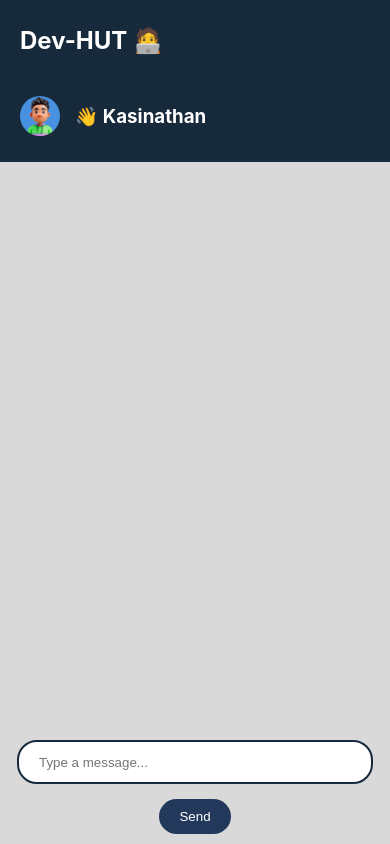
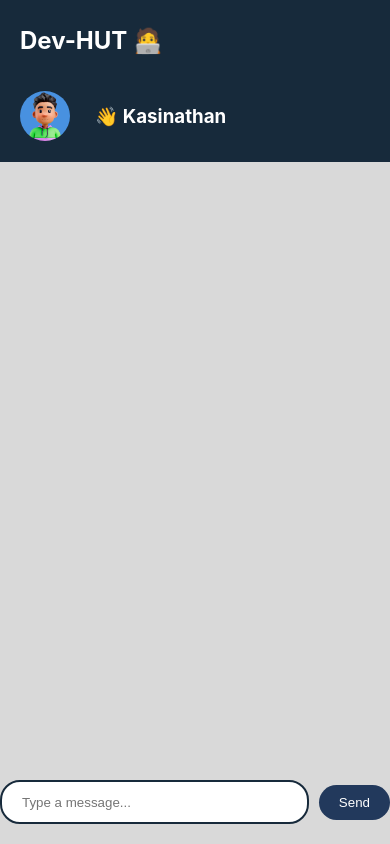
Before and after one commit to kasinathan28/Audio-to-text-converter-and-Email-drafting-using-AI, a React (Create React App) app: page / in a window 390 px wide. Built offline with nearby package versions, Linux system fonts and the light colour scheme.

Commit message:
made for all screens

```diff
--- a/src/modules/index/index.css
+++ b/src/modules/index/index.css
@@ -1,3 +1,5 @@
+/* Add viewport meta tag in HTML file */
+
 .container {
   display: flex;
   justify-content: center;
@@ -52,7 +54,7 @@
 
 .right {
   justify-content: center;
-  margin: auto;
+  margin: 30px;
   width: 80%;
   height: 90%;
   padding: 20px;
@@ -91,23 +93,23 @@
   cursor: pointer;
 }
 
-
 .message {
   margin: 10px;
   padding: 10px;
   height: auto;
   border-radius: 5px;
   max-width: 60%;
+  width: 60%;
 }
 
-.message button{
+.message button {
   padding: 10px;
   display: flex;
   margin-top: auto;
   margin-right: auto;
   border-radius: 10px;
   background: #22395c;
-  border:1px solid #fff;
+  border: 1px solid #fff;
   color: #fff;
   margin-top: 10px;
 }
@@ -126,15 +128,15 @@
   color: #333;
 }
 
-
 @media (max-width: 768px) {
   .main {
     height: 100vh;
-      flex-direction: column;
-      overflow: hidden;
-      border-radius: 0px;
+    flex-direction: column;
+    overflow: hidden;
+    border-radius: 0px;
   }
-  .list{
+
+  .list {
     padding-top: 10px;
     margin-bottom: 0px;
   }
@@ -148,68 +150,26 @@
 
   .right {
     padding: 0px;
+    margin: 0px;
     width: 100%;
-    height: 100vh;
+    height: 80vh;
   }
 
-  .chat{
+  .chat {
     padding: 0px;
     border-radius: 0px;
-    width:100%;
+    width: 100%;
     height: auto;
     background: none;
     overflow-x: scroll;
   }
 
   .chat-input {
-      flex-direction: column;
-  }
-
-  .chat-input input {
-    position: absolute;
-    width: 80%;
-    justify-content: center;
-    margin: auto;
-    bottom:60px;
-    margin-bottom: 0px;
-  }
-  .chat-input button{
-    position: absolute;
-    bottom: 10px;
-  }
-
-  .avatar{
-    margin: 0px;
-    width: 40px;
-    height: auto;
-  }
+      width: 100%;
+      height: auto;
+      margin: 0px;
+      position: absolute;
+      display: flex;
+      bottom: 20px;
+    }
 }
-
-
-@media (max-width: 768px) {
-  .message {
-    margin-left: auto;
-    width:90%;
-    height: auto;
-  }
-
-  .sent,
-  .received {
-    width: auto;
-  }
-
-  .sent {
-    margin-left: auto;
-    background-color: #22395c;
-    color: white;
-    align-self: flex-end;
-  }
-
-  .received {
-    margin-left: 10px;
-    float: left;
-    background-color: #f0f0f0;
-    color: #333;
-    align-self: flex-start;
-  }
-}
```
